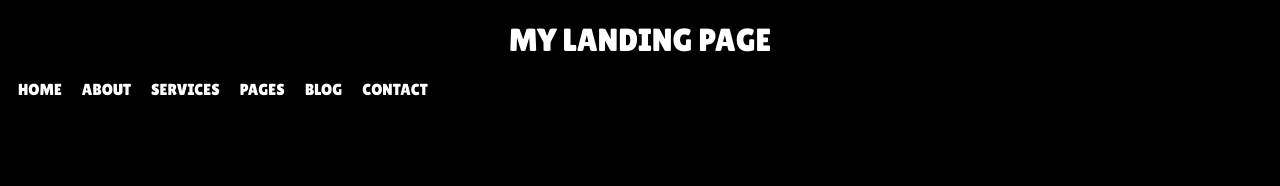
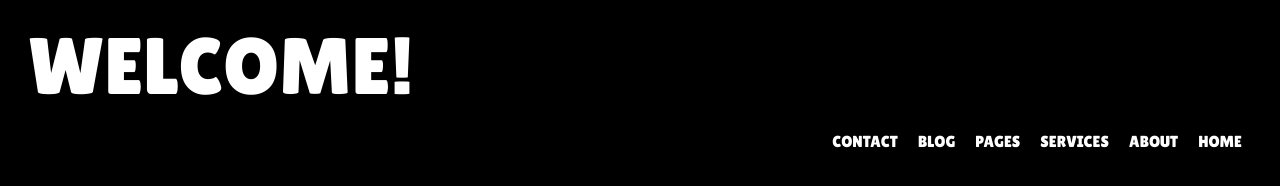
Before and after one commit to iveeeeej/Landing-Page, a plain HTML site: page landing_page.html in a window 1280 px wide. Drawn offline with Linux system fonts and the light colour scheme.

Commit message:
updated the landing page

```diff
--- a/landing_page.html
+++ b/landing_page.html
@@ -6,7 +6,7 @@
     <title>LANDING PAGE</title>
     <link rel="stylesheet" href="style.css">
 <body>
-    <h1>MY LANDING PAGE</h1>
+    <h1>WELCOME!</h1>
 
     <nav class="navbar">
         <ul>
--- a/style.css
+++ b/style.css
@@ -5,15 +5,17 @@ body{
 }
 h1{
     color: white;
-    text-align: center;
+    text-align: left;
+    margin: 20px;
     font-family: "Lilita One", serif;
-    font-weight: 500;
+    font-size: 80px;
+    font-weight: 5;
     font-style: normal;
 }
 .navbar ul{
     list-style-type: none; /* to remove points/dots beside the hyperlinks */
     padding: 0px;
-    margin: 0px;
+    margin: 20px;
     overflow: hidden;
 }
 .navbar a{
@@ -25,5 +27,6 @@ h1{
     font-style: normal;
 }
 .navbar li{
-    float:left;
+    float:right;
+
 }
```
